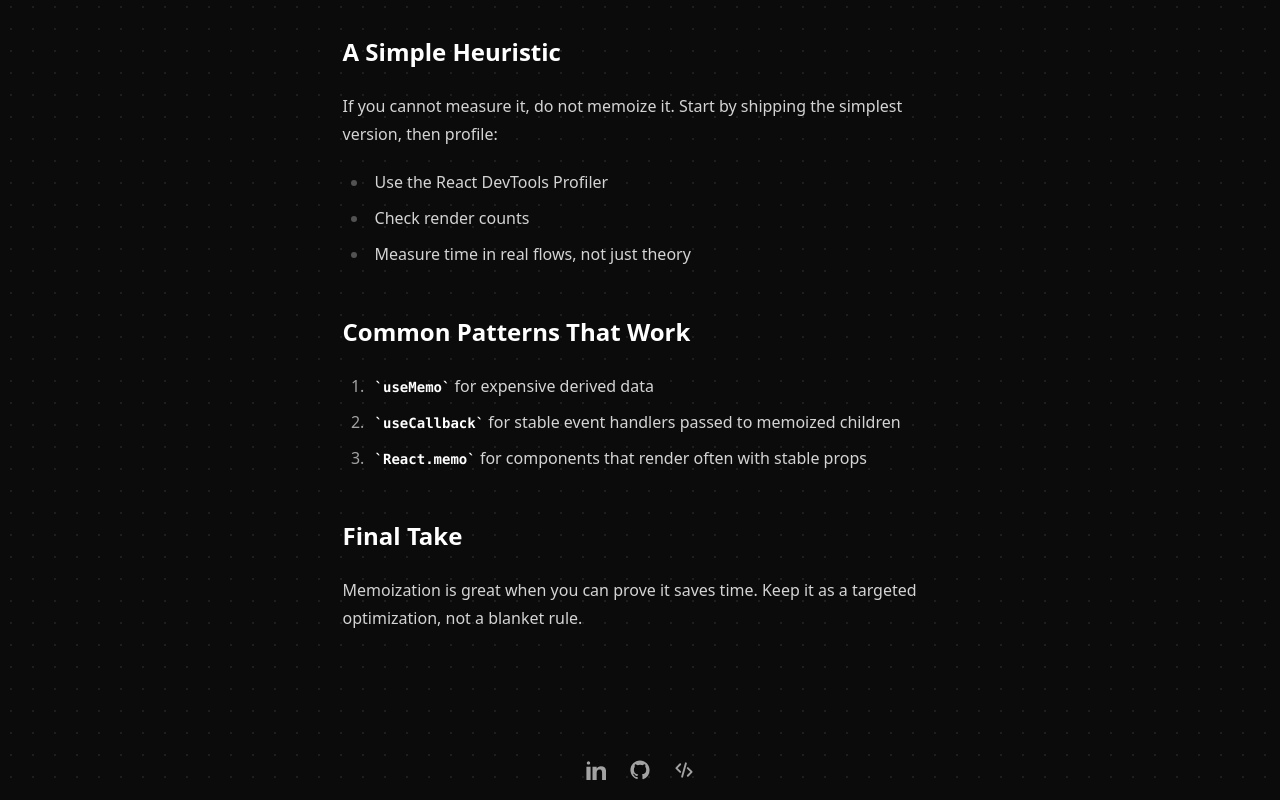
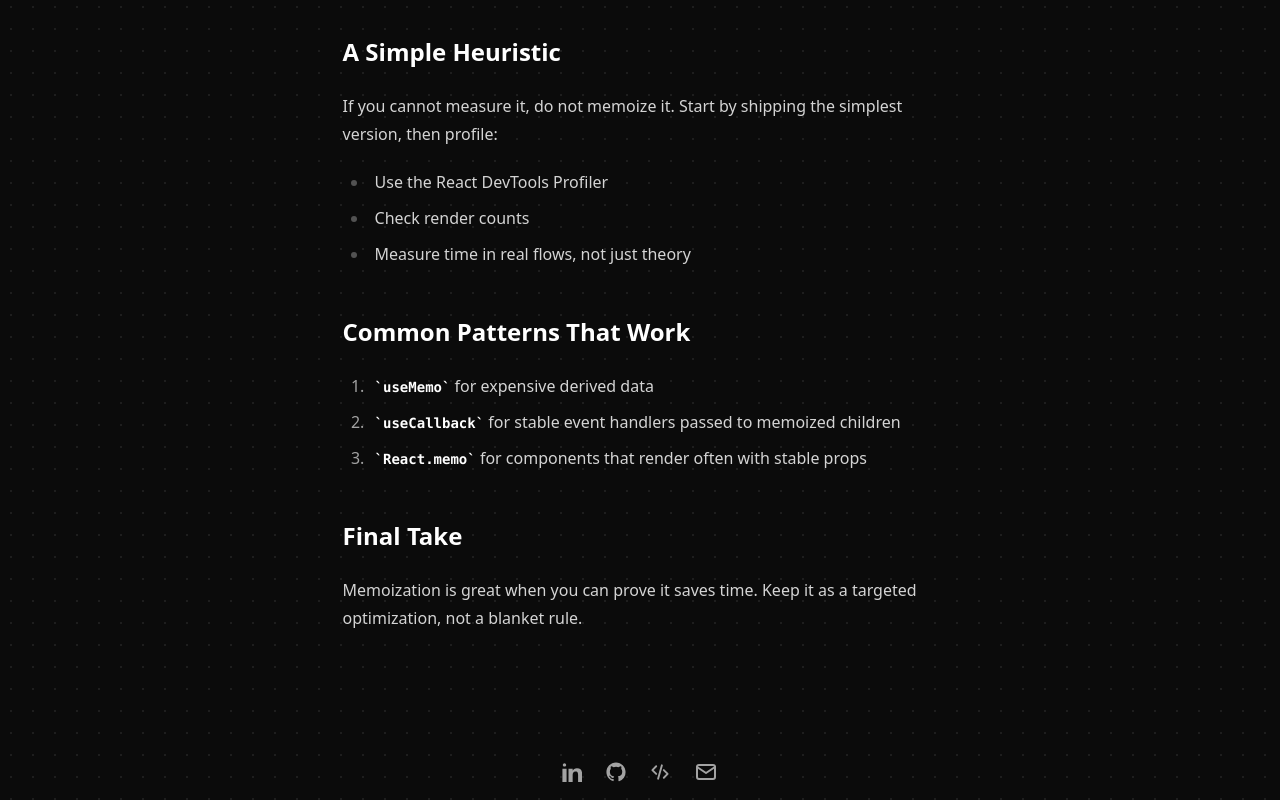
Before and after one commit to tauseefshoaib/portfolio, a React (Vite) app: page /blog/blog1 in a window 1280 px wide. Shown: the part 1544-2344 px from the top of the page. Built offline with nearby package versions, Linux system fonts and the light colour scheme.

Commit message:
add email link in footer

```diff
--- a/src/components/Footer.jsx
+++ b/src/components/Footer.jsx
@@ -45,6 +45,28 @@ export default function Footer() {
         </svg>
       ),
     },
+    {
+      name: "Email",
+      href: "mailto:tauseefshoaib@gmail.com",
+      icon: (
+        <svg
+          xmlns="http://www.w3.org/2000/svg"
+          width="24"
+          height="24"
+          viewBox="0 0 24 24"
+          fill="none"
+          stroke="currentColor"
+          strokeWidth="2"
+          strokeLinecap="round"
+          strokeLinejoin="round"
+          className="icon icon-tabler icons-tabler-outline icon-tabler-mail"
+        >
+          <path stroke="none" d="M0 0h24v24H0z" fill="none" />
+          <path d="M3 7a2 2 0 0 1 2 -2h14a2 2 0 0 1 2 2v10a2 2 0 0 1 -2 2h-14a2 2 0 0 1 -2 -2v-10z" />
+          <path d="M3 7l9 6l9 -6" />
+        </svg>
+      ),
+    },
   ];
 
   return (
```
